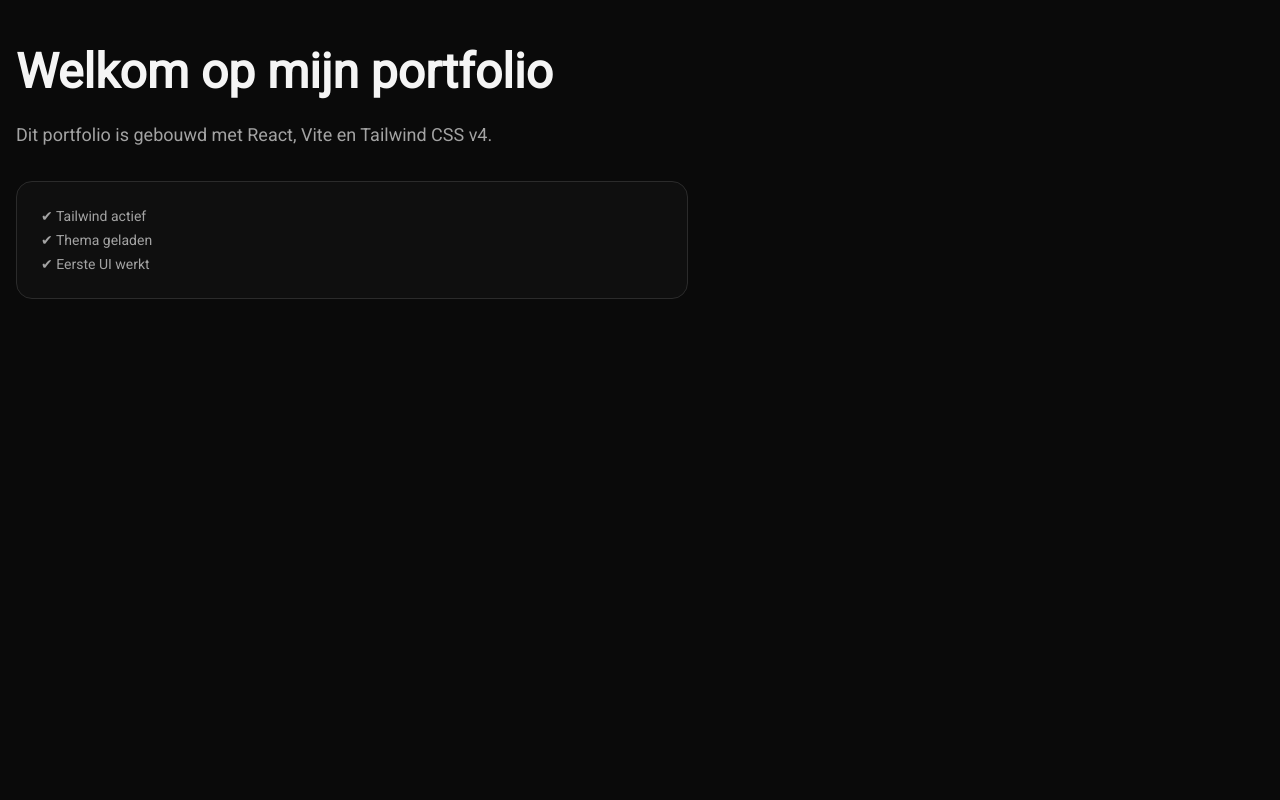
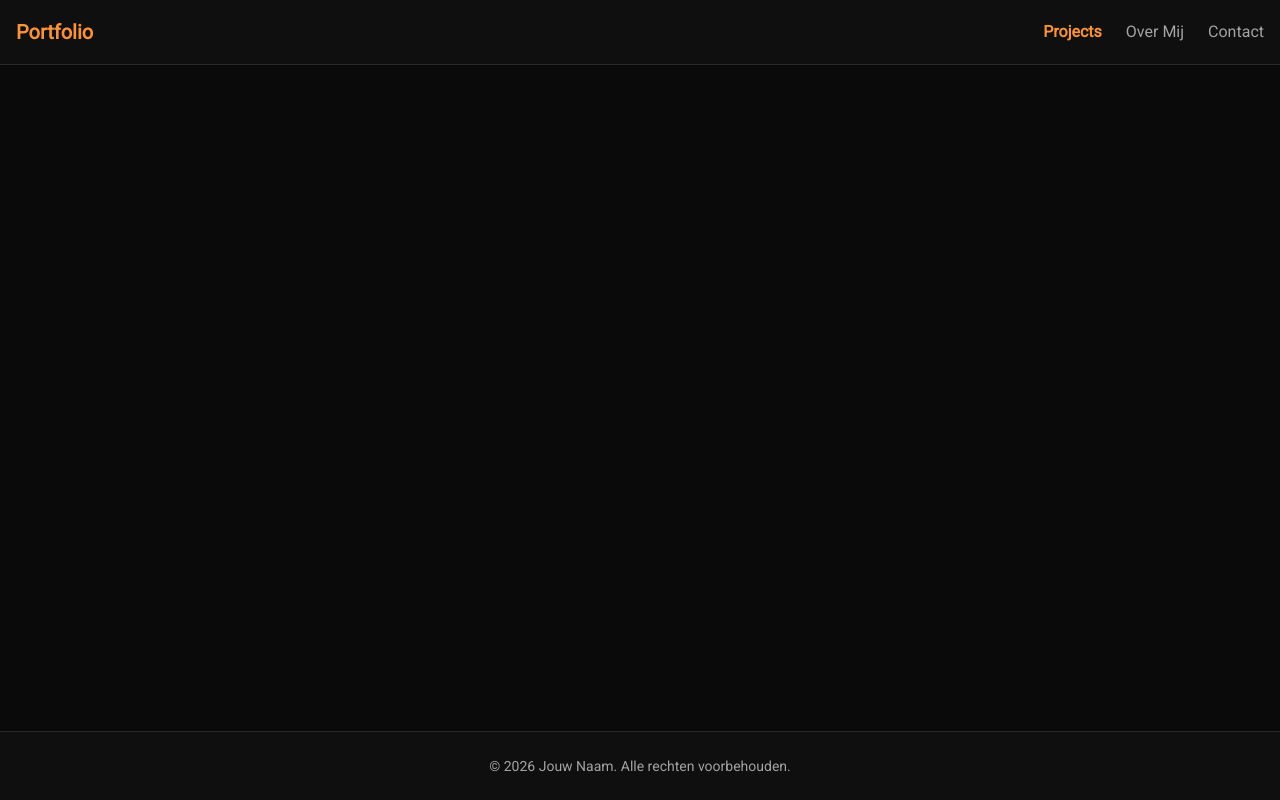
Before and after one commit to Daangulitz/Daangulitz.github.io, a React (Vite) app: page / in a window 1280 px wide. Built offline with nearby package versions, Linux system fonts and the light colour scheme; the HTML template or start-up script is replaced by a standard one.

Commit message:
Navigatie en layout toegevoegd

```diff
--- a/src/App.jsx
+++ b/src/App.jsx
@@ -1,23 +1,17 @@
+import { Outlet } from "react-router-dom";
+import Header from "./components/Header";
+import Footer from "./components/Footer";
+
 export default function App() {
   return (
-    <main className="container mx-auto px-4 py-12">
-      <div className="max-w-2xl">
-        <h1 className="text-5xl font-bold text-(--text) mb-6">
-          Welkom op mijn portfolio
-        </h1>
+    <div className="min-h-screen flex flex-col bg-(--bg) text-(--text)">
+      <Header />
 
-        <p className="text-lg text-(--muted) leading-relaxed mb-8">
-          Dit portfolio is gebouwd met React, Vite en Tailwind CSS v4.
-        </p>
+      <main className="flex-1 container mx-auto">
+        <Outlet />
+      </main>
 
-        <div className="bg-(--surface) border border-(--bordercolor) rounded-lg p-6">
-          <p className="text-sm text-(--muted) space-y-1">
-            <div>✔ Tailwind actief</div>
-            <div>✔ Thema geladen</div>
-            <div>✔ Eerste UI werkt</div>
-          </p>
-        </div>
-      </div>
-    </main>
+      <Footer />
+    </div>
   );
 }
--- /dev/null
+++ b/src/components/Footer.jsx
@@ -0,0 +1,11 @@
+export default function Footer() {
+  return (
+    <footer className="bg-(--surface) border-t border-(--bordercolor) py-6">
+      <div className="container mx-auto px-4 text-center">
+        <p className="text-(--muted) text-sm">
+          © {new Date().getFullYear()} Jouw Naam. Alle rechten voorbehouden.
+        </p>
+      </div>
+    </footer>
+  );
+}
--- /dev/null
+++ b/src/components/Header.jsx
@@ -0,0 +1,72 @@
+import { Link, useLocation } from "react-router-dom";
+
+export default function Header() {
+  const location = useLocation();
+
+  //Helper functie om te checken of een link actief is
+  const isActive = (path) => {
+    if (path === "/") {
+      return location.pathname === "/" || location.pathname.startsWith("/projects");
+    }
+    return location.pathname.startsWith(path);
+  };
+
+  //Scroll naar boven bij navigatie
+  const scrollToTop = () => {
+    window.scrollTo(0, 0);
+  };
+
+  return (
+    <header className="sticky top-0 z-50 bg-(--surface) border-b border-(--bordercolor)">
+      <nav className="container mx-auto px-4 h-16 flex items-center justify-between">
+        {/* Logo / Site naam */}
+        <Link
+          to="/"
+          onClick={scrollToTop}
+          className="text-xl font-bold text-(--accent) hover:opacity-80 transition-opacity"
+        >
+          Portfolio
+        </Link>
+
+        {/* Navigatie links */}
+        <div className="flex gap-6">
+          <Link
+            to="/"
+            onClick={scrollToTop}
+            className={`transition-colors ${
+              isActive("/")
+                ? "text-(--accent) font-semibold"
+                : "text-(--muted) hover:text-(--text)"
+            }`}
+          >
+            Projects
+          </Link>
+
+          <Link
+            to="/about"
+            onClick={scrollToTop}
+            className={`transition-colors ${
+              isActive("/about")
+                ? "text-(--accent) font-semibold"
+                : "text-(--muted) hover:text-(--text)"
+            }`}
+          >
+            Over Mij
+          </Link>
+
+          <Link
+            to="/contact"
+            onClick={scrollToTop}
+            className={`transition-colors ${
+              isActive("/contact")
+                ? "text-(--accent) font-semibold"
+                : "text-(--muted) hover:text-(--text)"
+            }`}
+          >
+            Contact
+          </Link>
+        </div>
+      </nav>
+    </header>
+  );
+}
--- /dev/null
+++ b/src/pages/About.jsx
@@ -0,0 +1,12 @@
+export default function About() {
+  return (
+    <main className="container mx-auto px-4 py-12">
+      <div className="max-w-2xl">
+        <h1 className="text-5xl font-bold text-(--text) mb-6">About Me</h1>
+        <p className="text-lg text-(--muted) leading-relaxed">
+          Hier komt straks info over jou: je bio, skills, ervaring en meer.
+        </p>
+      </div>
+    </main>
+  );
+}
```
Also changed, not shown: src/pages/Contact.jsx (added).
